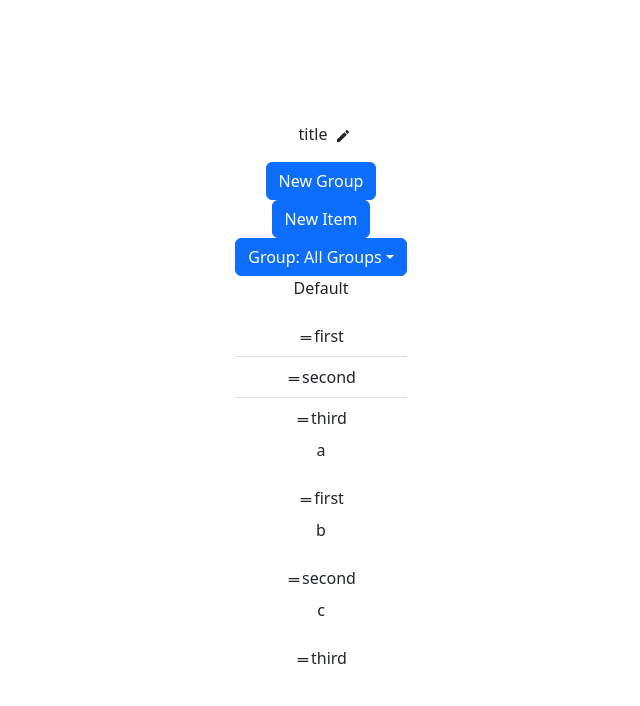
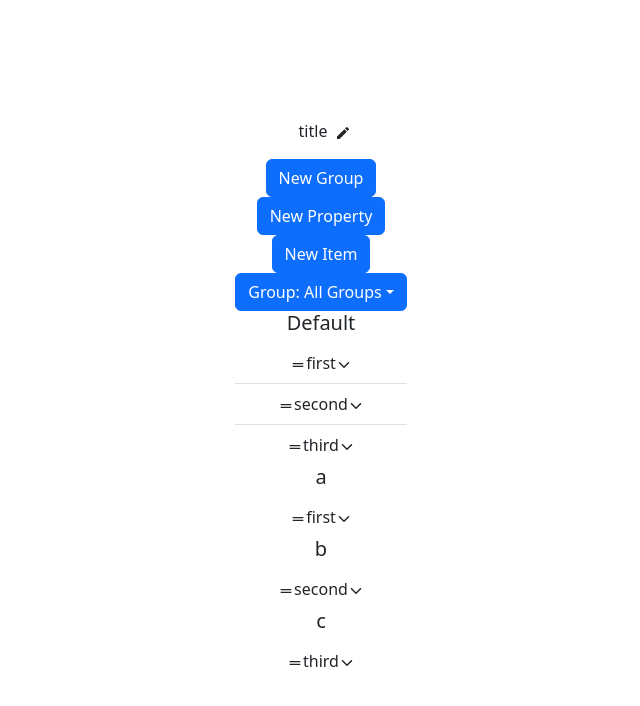
Before and after one commit to giovannialayan/listlist, a React (Vite) app: page / in a window 1280 px wide. Shown: the top 706 px of the page, without its empty margins (319-959 px from the left). Built offline with nearby package versions, Linux system fonts and the light colour scheme.

Commit message:
added adding and showing item properties

```diff
--- a/src/App.tsx
+++ b/src/App.tsx
@@ -8,7 +8,7 @@ import Item from './interfaces/IItem';
 import { groupPositionSort } from './utils';
 
 function App() {
-  const initData = {
+  const initData: ListData = {
     groups: ['Default', 'a', 'b', 'c'],
     items: [
       {
@@ -18,6 +18,7 @@ function App() {
           ['Default', 0],
           ['a', 0],
         ]),
+        properties: [],
       },
       {
         name: 'second',
@@ -26,6 +27,7 @@ function App() {
           ['Default', 1],
           ['b', 0],
         ]),
+        properties: [],
       },
       {
         name: 'third',
@@ -34,22 +36,30 @@ function App() {
           ['Default', 2],
           ['c', 0],
         ]),
+        properties: [],
       },
     ],
+    subGroups: [],
+    properties: [],
   };
 
   const [listTitle, setListTitle] = useState('title');
   // const [listData, setListData] = useState({ groups: ['Default'], items: [] } as ListData);
-  const [listData, setListData] = useState(initData as ListData);
+  const [listData, setListData] = useState(initData);
 
   const addGroup = (groupName: string) => {
     listData.groups.push(groupName);
-    setListData({ groups: listData.groups, items: listData.items });
+    setListData({ groups: listData.groups, items: listData.items, subGroups: listData.subGroups, properties: listData.properties });
   };
 
   const addItem = (itemName: string, itemGroups: string[]) => {
-    listData.items.push({ name: itemName, groups: itemGroups, groupPositions: new Map(itemGroups.map((group) => [group, 0])), properties: {} });
-    setListData({ groups: listData.groups, items: listData.items });
+    listData.items.push({ name: itemName, groups: itemGroups, groupPositions: new Map(itemGroups.map((group) => [group, 0])), properties: [] });
+    setListData({ groups: listData.groups, items: listData.items, subGroups: listData.subGroups, properties: listData.properties });
+  };
+
+  const addProperty = (propertyName: string) => {
+    listData.properties.push(propertyName);
+    setListData({ groups: listData.groups, items: listData.items, subGroups: listData.subGroups, properties: listData.properties });
   };
 
   const editGroupPos = (item: Item, group: string, prevPos: number, newPos: number) => {
@@ -64,13 +74,13 @@ function App() {
       itemsInGroup[i].groupPositions.set(group, i);
     }
 
-    setListData({ groups: listData.groups, items: listData.items });
+    setListData({ groups: listData.groups, items: listData.items, subGroups: listData.subGroups, properties: listData.properties });
   };
 
   return (
     <>
       <ListTitle editTitle={setListTitle}>{listTitle}</ListTitle>
-      <ListControls groups={listData.groups} addGroup={addGroup} addItem={addItem}></ListControls>
+      <ListControls groups={listData.groups} addGroup={addGroup} addItem={addItem} addProperty={addProperty}></ListControls>
       <ListGroup listData={listData} editGroupPos={editGroupPos}></ListGroup>
     </>
   );
--- a/src/components/ListControls.tsx
+++ b/src/components/ListControls.tsx
@@ -7,11 +7,13 @@ interface Props {
   groups: string[];
   addGroup: (groupName: string) => void;
   addItem: (itemName: string, itemGroups: string[]) => void;
+  addProperty: (propertyName: string) => void;
 }
 
-function ListControls({ groups, addGroup, addItem }: Props) {
+function ListControls({ groups, addGroup, addItem, addProperty }: Props) {
   const [groupAddMode, setGroupAddMode] = useState(false);
   const [itemAddMode, setItemAddMode] = useState(false);
+  const [propertyAddMode, setPropertyAddMode] = useState(false);
 
   return (
     <div className='container-fluid'>
@@ -39,6 +41,34 @@ function ListControls({ groups, addGroup, addItem }: Props) {
               }}
             >
               New Group
+            </Button>
+          </>
+        )}
+      </div>
+      <div>
+        {propertyAddMode && (
+          <>
+            <AddControl
+              onSubmit={(data) => {
+                addProperty(data.text);
+                setPropertyAddMode(false);
+              }}
+              onCancel={() => {
+                setPropertyAddMode(false);
+              }}
+            >
+              Add Property
+            </AddControl>
+          </>
+        )}
+        {!propertyAddMode && (
+          <>
+            <Button
+              onClick={() => {
+                setPropertyAddMode(true);
+              }}
+            >
+              New Property
             </Button>
           </>
         )}
--- a/src/components/ListGroup.tsx
+++ b/src/components/ListGroup.tsx
@@ -65,7 +65,7 @@ function ListGroup({ listData, editGroupPos }: Props) {
           return (
             (group === currentGroup || currentGroup === '') && (
               <div key={index}>
-                <p>{group}</p>
+                <h5>{group}</h5>
                 <ul className='list-group list-group-flush'>
                   {[...listData.items]
                     .sort((a, b) => groupPositionSort(a, b, group))
--- a/src/components/ListItem.tsx
+++ b/src/components/ListItem.tsx
@@ -1,6 +1,8 @@
 import { MdDragHandle } from 'react-icons/md';
 import Item from '../interfaces/IItem';
 import '../styles/ListItem.css';
+import { useState } from 'react';
+import { IoIosArrowDown, IoIosArrowUp } from 'react-icons/io';
 
 interface Props {
   item: Item;
@@ -12,6 +14,8 @@ interface Props {
 }
 
 function ListItem({ item, parentGroup, onDragStart, onDragEnter, onDragEnd, dragOver }: Props) {
+  const [propertiesVisible, setPropertiesVisible] = useState(false);
+
   return (
     <li
       className={'list-group-item listItem' + (dragOver ? ' dragOver' : '')}
@@ -21,10 +25,27 @@ function ListItem({ item, parentGroup, onDragStart, onDragEnter, onDragEnd, drag
       onDragEnd={onDragEnd}
       onDragOver={(e) => e.preventDefault()}
     >
-      <div>
-        <MdDragHandle />
+      <div className='itemTop'>
+        <div>
+          <MdDragHandle />
+        </div>
+        <div>{item.name}</div>
+        <div>
+          <a onClick={() => setPropertiesVisible(!propertiesVisible)}>
+            {!propertiesVisible && <IoIosArrowDown />}
+            {propertiesVisible && <IoIosArrowUp />}
+          </a>
+        </div>
       </div>
-      <div>{item.name}</div>
+      <div className={propertiesVisible ? '' : 'collapse'}>
+        {item.properties.map((property, index) => {
+          return (
+            <p key={index}>
+              {property.name}: {property.data}
+            </p>
+          );
+        })}
+      </div>
     </li>
   );
 }
--- a/src/interfaces/IItem.ts
+++ b/src/interfaces/IItem.ts
@@ -2,7 +2,7 @@ interface Item {
   name: string;
   groups: string[];
   groupPositions: Map<string, number>;
-  properties: { [key: string]: string };
+  properties: { name: string; data: string }[];
 }
 
 export default Item;
--- a/src/interfaces/IListData.ts
+++ b/src/interfaces/IListData.ts
@@ -3,6 +3,8 @@ import Item from './IItem';
 interface ListData {
   groups: string[];
   items: Item[];
+  subGroups: { group: string; subGroup: string }[];
+  properties: string[];
 }
 
 export default ListData;
--- a/src/styles/ListItem.css
+++ b/src/styles/ListItem.css
@@ -1,5 +1,10 @@
 .listItem {
   display: flex !important;
+  flex-flow: column nowrap;
+}
+
+.itemTop {
+  display: flex;
   flex-flow: row nowrap;
   justify-content: center;
 }
```
